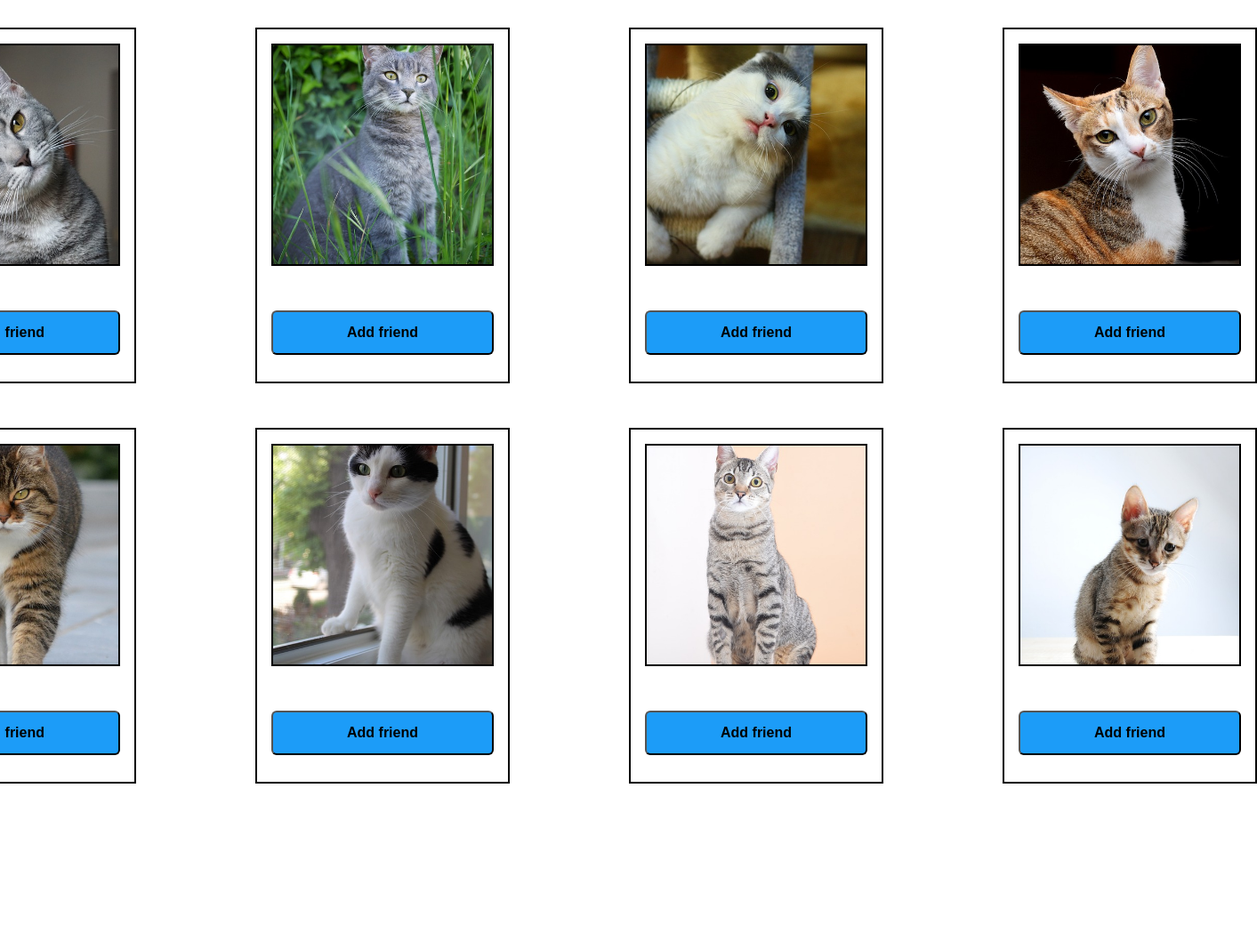
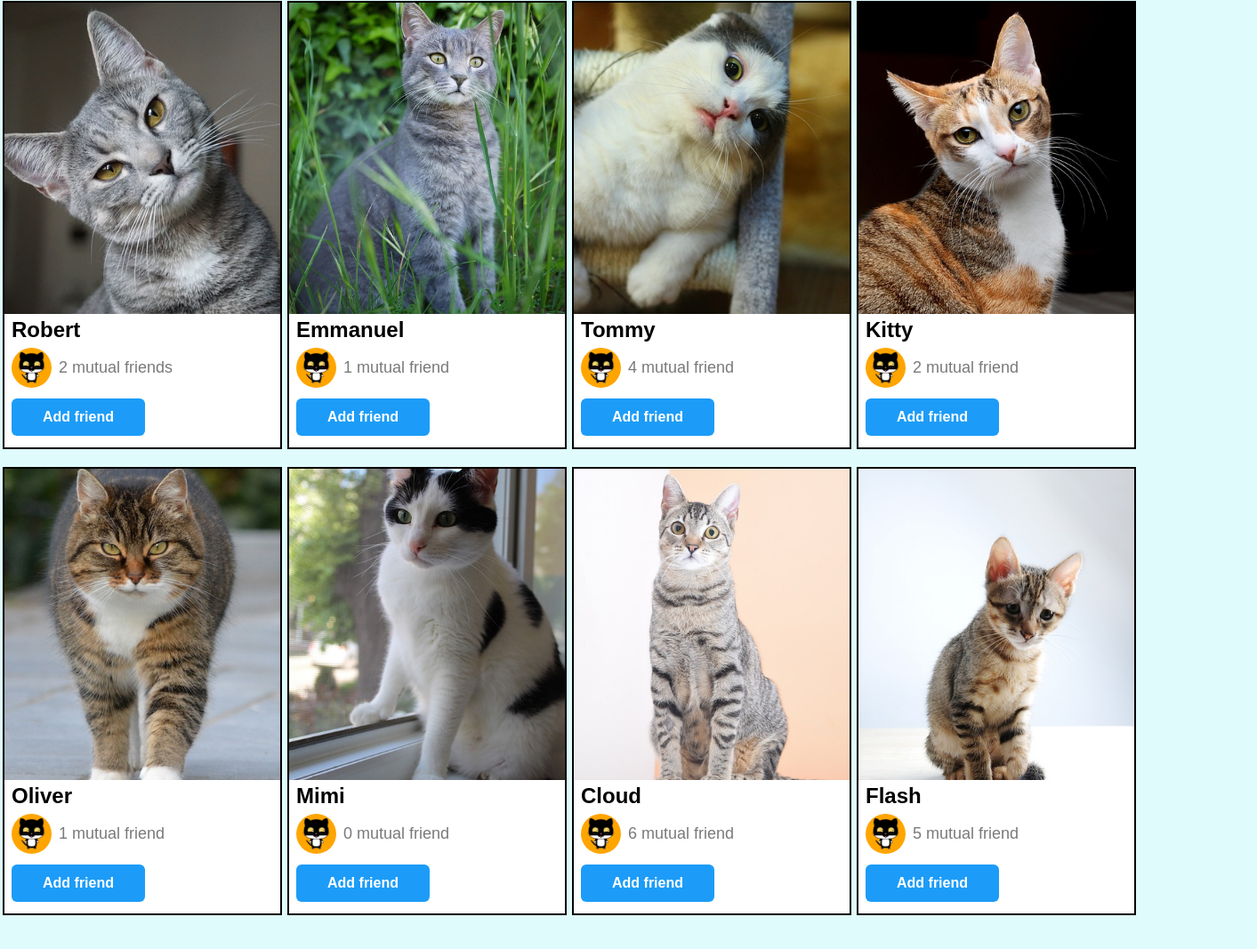
Before and after one commit to MatiasCardoso000/Cats-App, a plain HTML site: page index.html in a window 1280 px wide. Shown: the part 169-1236 px from the top of the page at 89% size, 1413 px wide, since content can reach past the window. Before the commit the page ends 1100 px from the top, so only its background shows below. Drawn offline with Linux system fonts and the light colour scheme.

Commit message:
se dio estilo al fondo de la página, al fondo del header, se agrego el nombre de los gatos y los amigos en común, el icono del usuario logeado en la tarjeta de cada animal y estilos a las tarjetas.

```diff
--- a/index.html
+++ b/index.html
@@ -15,35 +15,161 @@
       <section class="cards-container">
         <div class="card">
           <img src="./images/animalia-3208412_640.jpg" alt="cat card" />
+          <div class="cat-info">
+            <p class="cat-name">Robert</p>
+            <div class="icon-mutual-friends">
+              <div class="user-icon-cat-info">
+                <img
+                  class="user-icon"
+                  src="./images/user-icon.png"
+                  alt="user icon"
+                />
+              </div>
+
+              <p class="common-friends">2 mutual friends</p>
+            </div>
+
             <button class="add-friend-btn">Add friend</button>
+          </div>
         </div>
         <div class="card">
           <img src="./images/cat-1398627_640.jpg" alt="cat card" />
+
+          <div class="cat-info">
+            <p class="cat-name">Emmanuel</p>
+            <div class="icon-mutual-friends">
+              <div class="user-icon-cat-info">
+                <img
+                  class="user-icon"
+                  src="./images/user-icon.png"
+                  alt="user icon"
+                />
+              </div>
+
+              <p class="common-friends">1 mutual friend</p>
+            </div>
+
             <button class="add-friend-btn">Add friend</button>
+          </div>
         </div>
         <div class="card">
           <img src="./images/cat-2151382_640.jpg" alt="cat card" />
+
+          <div class="cat-info">
+            <p class="cat-name">Tommy</p>
+            <div class="icon-mutual-friends">
+              <div class="user-icon-cat-info">
+                <img
+                  class="user-icon"
+                  src="./images/user-icon.png"
+                  alt="user icon"
+                />
+              </div>
+
+              <p class="common-friends">4 mutual friend</p>
+            </div>
+
             <button class="add-friend-btn">Add friend</button>
+          </div>
         </div>
         <div class="card">
           <img src="./images/cat-2204017_640.jpg" alt="cat card" />
+
+          <div class="cat-info">
+            <p class="cat-name">Kitty</p>
+            <div class="icon-mutual-friends">
+              <div class="user-icon-cat-info">
+                <img
+                  class="user-icon"
+                  src="./images/user-icon.png"
+                  alt="user icon"
+                />
+              </div>
+
+              <p class="common-friends">2 mutual friend</p>
+            </div>
+
             <button class="add-friend-btn">Add friend</button>
+          </div>
         </div>
         <div class="card">
           <img src="./images/cat-238394_640.jpg" alt="cat card" />
+
+          <div class="cat-info">
+            <p class="cat-name">Oliver</p>
+            <div class="icon-mutual-friends">
+              <div class="user-icon-cat-info">
+                <img
+                  class="user-icon"
+                  src="./images/user-icon.png"
+                  alt="user icon"
+                />
+              </div>
+
+              <p class="common-friends">1 mutual friend</p>
+            </div>
+
             <button class="add-friend-btn">Add friend</button>
           </div>
+        </div>
         <div class="card">
-          <img src="./images/cat-4178329_640.jpg" alt="cat card" />
+          <img src="./images/cat-4178329_640.jpg" />
+          <div class="cat-info">
+            <p class="cat-name">Mimi</p>
+            <div class="icon-mutual-friends">
+              <div class="user-icon-cat-info">
+                <img
+                  class="user-icon"
+                  src="./images/user-icon.png"
+                  alt="user icon"
+                />
+              </div>
+
+              <p class="common-friends">0 mutual friend</p>
+            </div>
+
             <button class="add-friend-btn">Add friend</button>
+          </div>
         </div>
         <div class="card">
           <img src="./images/cat-4656245_640.jpg" alt="cat card" />
+
+          <div class="cat-info">
+            <p class="cat-name">Cloud</p>
+            <div class="icon-mutual-friends">
+              <div class="user-icon-cat-info">
+                <img
+                  class="user-icon"
+                  src="./images/user-icon.png"
+                  alt="user icon"
+                />
+              </div>
+
+              <p class="common-friends">6 mutual friend</p>
+            </div>
+
             <button class="add-friend-btn">Add friend</button>
+          </div>
         </div>
         <div class="card">
           <img src="./images/pet-882448_640.jpg" alt="cat card" />
+
+          <div class="cat-info">
+            <p class="cat-name">Flash</p>
+            <div class="icon-mutual-friends">
+              <div class="user-icon-cat-info">
+                <img
+                  class="user-icon"
+                  src="./images/user-icon.png"
+                  alt="user icon"
+                />
+              </div>
+
+              <p class="common-friends">5 mutual friend</p>
+            </div>
+
             <button class="add-friend-btn">Add friend</button>
+          </div>
         </div>
       </section>
     </main>
--- a/style.css
+++ b/style.css
@@ -2,6 +2,11 @@
   margin: 0;
   padding: 0;
   box-sizing: border-box;
+}
+
+body {
+  font-family: Arial, Helvetica, sans-serif;
+  background-color: rgb(223, 251, 251);
 }
 
 .container {
@@ -13,80 +18,120 @@
   width: 100%;
   display: flex;
   justify-content: center;
-  border-bottom: 4px solid black;
   position: relative;
+  background-color: rgb(205, 246, 246);
 }
 
 h1 {
   margin-top: 8px;
-  font-family: Arial, Helvetica, sans-serif;
   font-size: 48px;
   font-weight: 500;
   text-decoration: underline;
 }
 
 .user-icon-container {
-  border: 2px solid black;
   border-radius: 50%;
-  width: 55px;
-  height: 55px;
+  width: 45px;
+  height: 45px;
   padding: 8px;
   display: flex;
   justify-content: center;
   align-items: center;
   position: absolute;
-  top: 8px;
-  right: 8px;
+  top: 10px;
+  right: 10px;
   cursor: pointer;
+  background-color: orange;
 }
 
 .user-icon {
-  width: 40px;
-  height: 40px;
+  width: 35px;
+  height: 35px;
 }
 
 .cards-container {
   display: grid;
   place-items: center;
   justify-content: center;
-  grid-template-columns: repeat(4, 420px);
-  row-gap: 50px;
-  margin-top: 50px;
+  grid-template-columns: repeat(4, 1fr);
+  margin-top: 20px;
   margin-bottom: 50px;
+  row-gap: 20px;
 }
 
 .card {
   border: 2px solid black;
   max-width: max-content;
-  padding-bottom: 30px;
-  padding-left: 16px;
-  padding-right: 16px;
-  padding-top: 16px;
   display: grid;
-  grid-template-rows: 1fr 50px;
-  row-gap: 50px;
+  grid-template-rows: 1fr 150px;
   position: relative;
 }
 
-.card::before,
-.card::after {
-  height: 100px;
-  width: max-content;
-  background-color: black;
-  position: absolute;
+.card img {
+  width: 310px;
+  height: 350px;
+  object-fit: cover;
 }
 
-.card img {
-  width: 250px;
-  height: 250px;
-  object-fit: cover;
-  border: 2px solid black;
+.cat-info {
+  padding: 0 8px 8px 8px;
+  background-color: white;
+}
+
+.cat-name {
+  font-size: 24px;
+  font-weight: 700;
+  margin-top: 4px;
+  cursor: pointer;
+}
+
+.cat-name:hover {
+  text-decoration: underline;
+}
+
+.icon-mutual-friends {
+  display: flex;
+  align-items: center;
+  margin-top: 6px;
+}
+
+.icon-mutual-friends .user-icon-cat-info {
+  display: grid;
+  place-items: center;
+  background-color: orange;
+  border-radius: 50%;
+  height: 45px;
+  width: 45px;
+  cursor: pointer;
+}
+
+.icon-mutual-friends .user-icon-cat-info .user-icon {
+  height: 35px;
+  width: 35px;
+  object-fit: contain;
+  border: none;
+}
+
+.common-friends {
+  color: #7a7a7a;
+  font-size: 18px;
+  margin-left: 8px;
 }
 
 .add-friend-btn {
   background-color: rgb(28, 156, 248);
   border-radius: 6px;
+  border: none;
   font-size: 16px;
   font-weight: 700;
   cursor: pointer;
+  color: white;
+  margin-top: 12px;
+  width: 150px;
+  padding: 12px;
+  transition: background-color 0.15s;
 }
+
+.add-friend-btn:hover {
+  background-color: rgb(73, 170, 240);
+}
```
Lines whose indentation alone changed are shown as unchanged.
